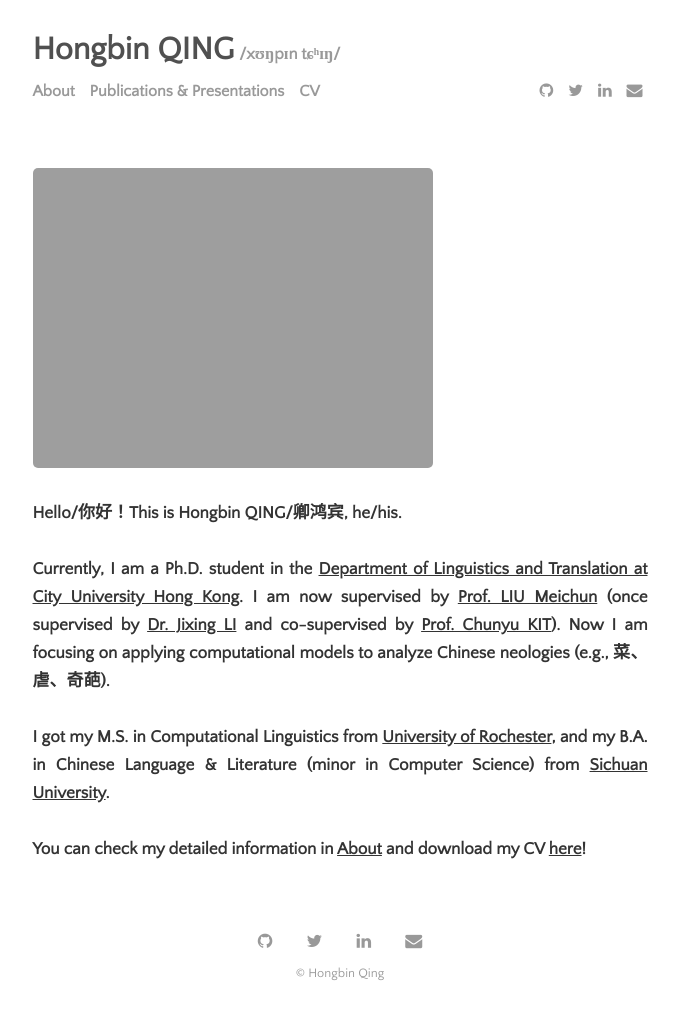
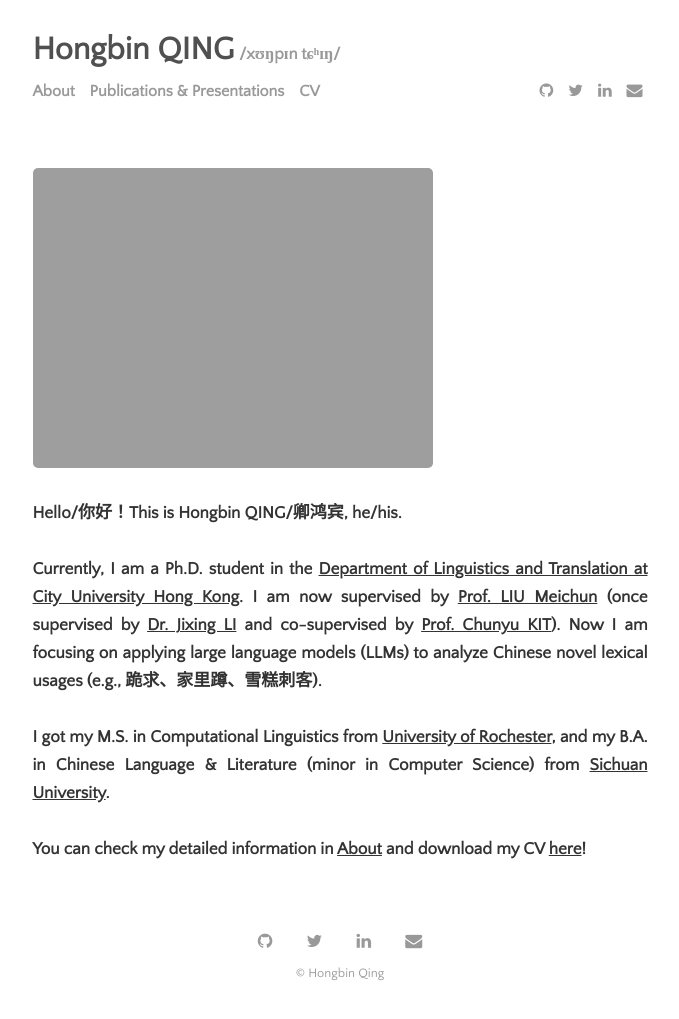
Before and after one commit to hongbinqing/hongbinqing.github.io, a Jekyll site: the page built from index.html, in a window 1280 px wide. Shown: the whole page, without its empty margins (300-979 px from the left). Built offline with Jekyll 4.4.1, drawn with Linux system fonts in a browser that asks for light colours; the list of posts is cut into pages by our own code.

Commit message:
Update index.html

```diff
--- a/index.html
+++ b/index.html
@@ -13,7 +13,7 @@
   <h4>
   Hello/你好！This is Hongbin QING/卿鸿宾, he/his. <br><br>
 
-  Currently, I am a Ph.D. student in the <a href="https://lt.cityu.edu.hk/">Department of Linguistics and Translation at City University Hong Kong</a>. I am now supervised by <a href="https://scholars.cityu.edu.hk/en/persons/meichun-liu(1fc8996c-9579-4078-a24e-6aab99bcf27c).html">Prof. LIU Meichun</a> (once supervised by <a href="https://scholars.cityu.edu.hk/en/person/jixingli">Dr. Jixing LI</a> and co-supervised by <a href="https://scholars.cityu.edu.hk/en/person/ctckit">Prof. Chunyu KIT</a>). Now I am focusing on applying computational models to analyze Chinese neologies (e.g., 菜、虐、奇葩).<br><br>
+  Currently, I am a Ph.D. student in the <a href="https://lt.cityu.edu.hk/">Department of Linguistics and Translation at City University Hong Kong</a>. I am now supervised by <a href="https://scholars.cityu.edu.hk/en/persons/meichun-liu(1fc8996c-9579-4078-a24e-6aab99bcf27c).html">Prof. LIU Meichun</a> (once supervised by <a href="https://scholars.cityu.edu.hk/en/person/jixingli">Dr. Jixing LI</a> and co-supervised by <a href="https://scholars.cityu.edu.hk/en/person/ctckit">Prof. Chunyu KIT</a>). Now I am focusing on applying large language models (LLMs) to analyze Chinese novel lexical usages (e.g., 跪求、家里蹲、雪糕刺客).<br><br>
   I got my M.S. in Computational Linguistics from <a href="https://www.sas.rochester.edu/lin/">University of Rochester</a>, and my B.A. in Chinese Language & Literature (minor in Computer Science) from <a href="https://en.scu.edu.cn/">Sichuan University</a>.<br><br>
   You can check my detailed information in <a href="https://hongbinqing.github.io/about.html">About</a> and download my CV <a href="CV.pdf">here</a>! <br>
   </h4>
```
